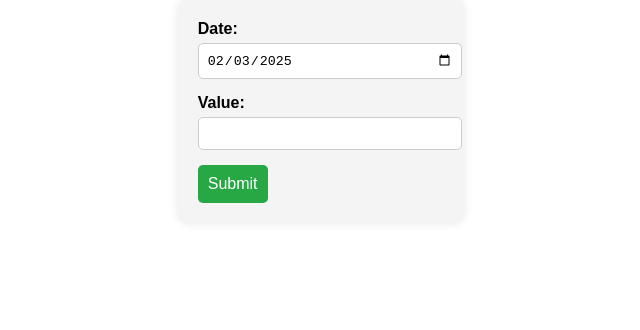
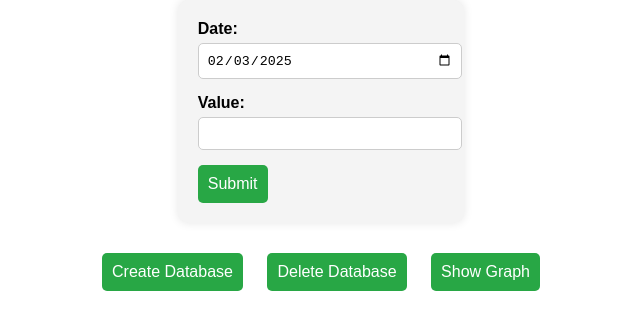
Before and after one commit to SLRio/readwriteServer, a website: page public/index.html in a window 1280 px wide. Shown: the part 108-438 px from the top of the page, without its empty margins (319-959 px from the left). Drawn offline with Linux system fonts and the light colour scheme.

Commit message:
index.html

```diff
--- a/public/index.html
+++ b/public/index.html
@@ -40,6 +40,12 @@
         button:hover {
             background: #218838;
         }
+        .action-buttons {
+            margin-top: 20px;
+        }
+        .action-buttons button {
+            margin: 10px;
+        }
     </style>
 </head>
 <body>
@@ -58,5 +64,39 @@
         // Set the default value of the date field to today's date
         document.getElementById('date').valueAsDate = new Date();
     </script>
+
+    <!-- Action buttons for managing the database and showing the graph -->
+    <div class="action-buttons">
+        <button onclick="createDatabase()">Create Database</button>
+        <button onclick="deleteDatabase()">Delete Database</button>
+        <button onclick="showGraphPage()">Show Graph</button>
+    </div>
+
+    <script>
+        // Function to create the 'methane' database
+        function createDatabase() {
+            fetch('/create-db', {
+                method: 'POST',
+            })
+            .then(response => response.json())
+            .then(data => alert(data.message))
+            .catch(error => console.error('Error creating database:', error));
+        }
+
+        // Function to delete the 'methane' database
+        function deleteDatabase() {
+            fetch('/delete-db', {
+                method: 'POST',
+            })
+            .then(response => response.json())
+            .then(data => alert(data.message))
+            .catch(error => console.error('Error deleting database:', error));
+        }
+
+        // Function to navigate to the graph page
+        function showGraphPage() {
+            window.location.href = '/graph.html';
+        }
+    </script>
 </body>
 </html>
```
